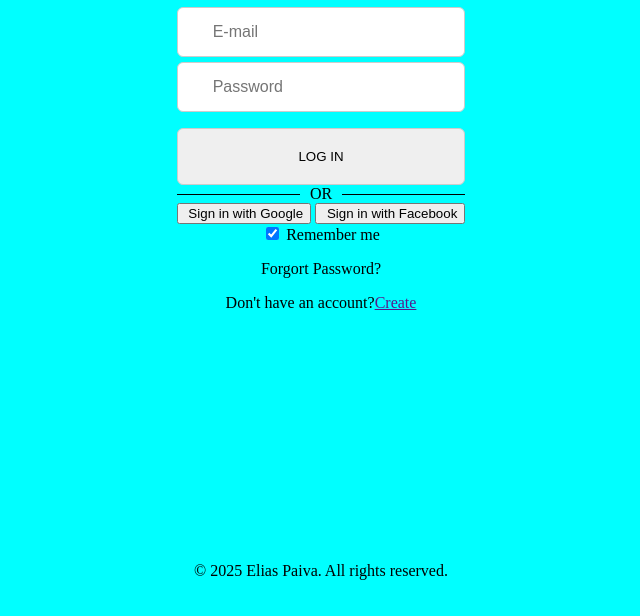
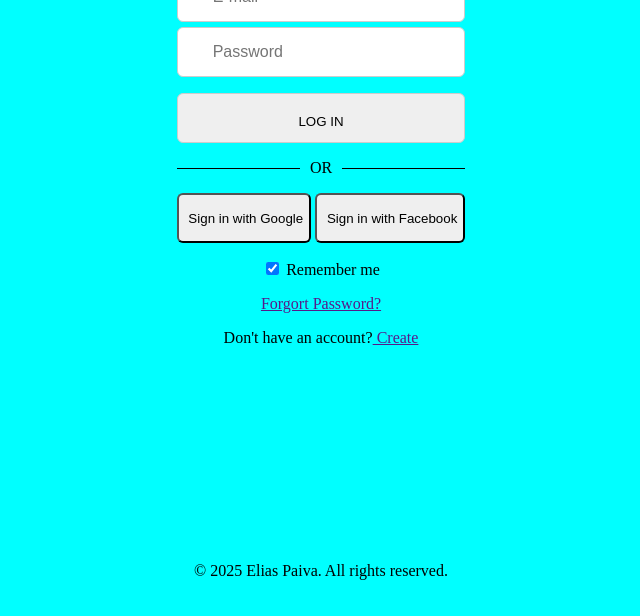
Before and after one commit to elias-paivaSA/tracker, a plain HTML site: page index.html in a window 1280 px wide. Shown: the part 200-816 px from the top of the page, without its empty margins (319-959 px from the left). Drawn offline with nearby package versions, Linux system fonts and the light colour scheme.

Commit message:
Add files via upload

```diff
--- a/index.html
+++ b/index.html
@@ -36,19 +36,20 @@
                     <img src="/img/google.svg" alt="" /> Sign in with Google
                 </button>
 
-                <button class="Facebook-btn">
+                <button class="facebook-btn">
                     <img src="/img/facebook.svg" alt="" /> Sign in with Facebook
                 </button>
 
                 <div class="remember-password">
+
                     <input type="checkbox" id="remember-me" name="remember-me" value="remember-me" checked>
-                    <label for="remember-me"> Remember me</label><br>
-                    <p class="fgt-password">Forgort Password?</p>
+                    <label for="remember-me"> Remember me</label>
+                    <p class="fgt-password"><a href="">Forgort Password?</a></p>
                 </div>
 
             </form>
             <div>
-                <p>Don't have an account?<a href="">Create</a></p>
+                <p>Don't have an account?<a href=""> Create</a></p>
             </div>
         </main>
 
--- a/style.css
+++ b/style.css
@@ -49,19 +49,25 @@ header h1 {
 
 .login-btn {
   width: 100%;
+  height: 50px;
   padding: 20px;
   border: 1px solid #ccc;
   border-radius: 6px;
+  margin-bottom: 1rem;
 }
 
-.horizontal-line-or {
-    display: flex;
-    flex-direction: column;
+.google-btn, .facebook-btn{
+    height: 50px;
+    border-radius: 6px;
+    margin-bottom: 1rem;
+
 }
+
 
 span {
   display: flex;
   flex-direction: row;
+  margin-bottom: 1rem;
 }
 
 span:before, span:after{
@@ -77,6 +83,7 @@ span:after {
   margin-left: 10px
 }
 
+
 footer {
   position: fixed;
   left: 0;
```
